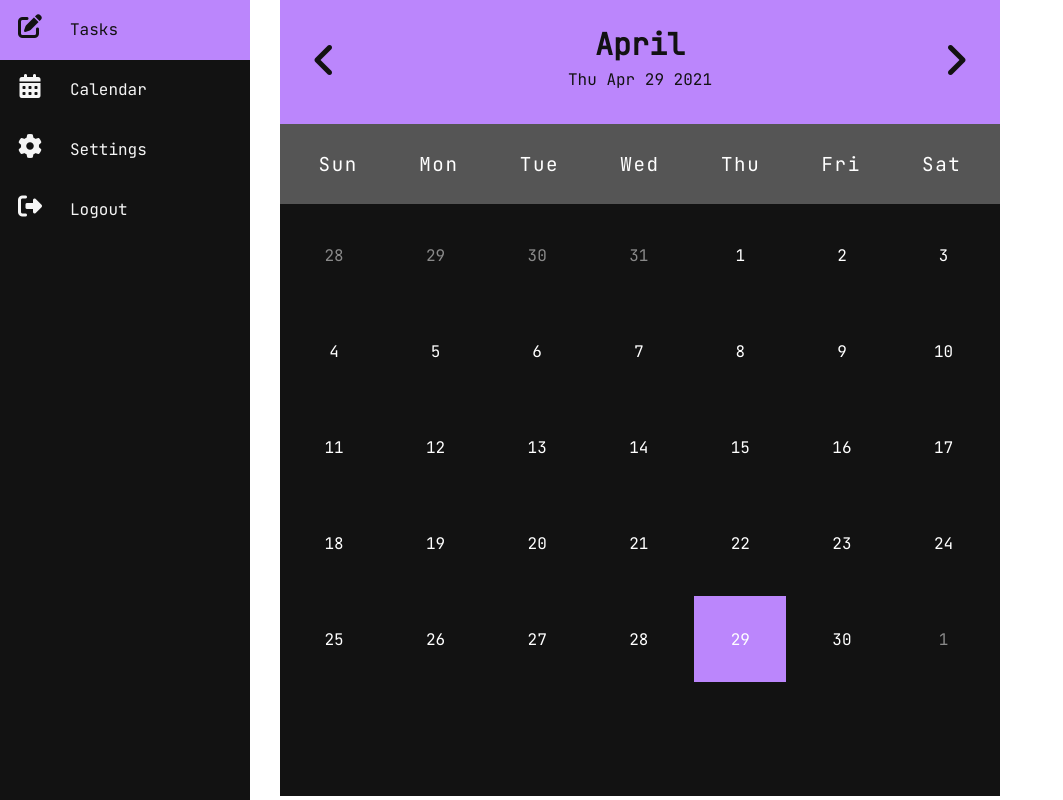
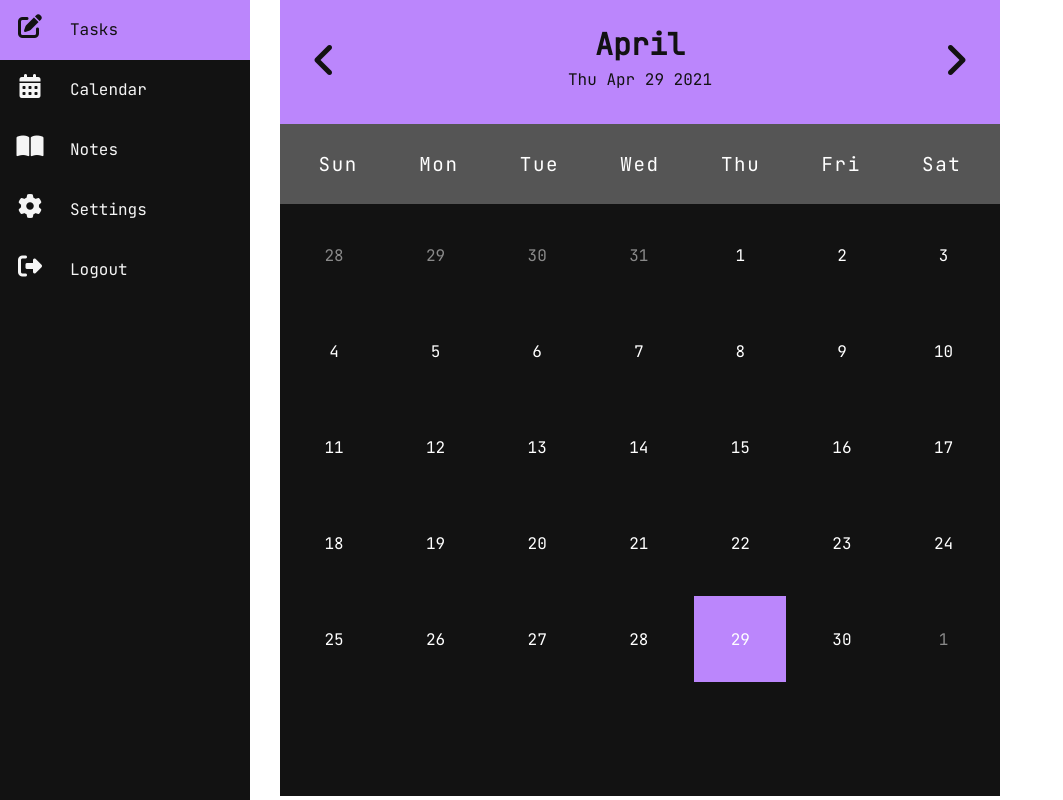
Before and after one commit to girlwhodrawsandstuff/day-planner, a Flask app: page /calendar in a window 1280 px wide. Shown: the whole page, without its empty margins (0-1063 px from the left). Run offline with Flask 2, Linux system fonts and the light colour scheme; some libraries are stand-ins or nearby versions.

Commit message:
feat: add notes section to sidebar

```diff
--- a/templates/calendar.html
+++ b/templates/calendar.html
@@ -27,6 +27,12 @@
           <a class="sidebar-link" href="/calendar">
           <span class="icon"><i class="fas fa-calendar-alt"></i></span>
           <span class="title">Calendar</span>
+          </a>
+        </li>
+        <li>
+          <a class="sidebar-link" href="">
+          <span class="icon"><i class="fas fa-book-open"></i></span>
+          <span class="title">Notes</span>
           </a>
         </li>
         <li class="sidebar-item">
--- a/templates/settings.html
+++ b/templates/settings.html
@@ -26,6 +26,12 @@
           <a class="sidebar-link" href="/calendar">
           <span class="icon"><i class="fas fa-calendar-alt"></i></span>
           <span class="title">Calendar</span>
+          </a>
+        </li>
+        <li>
+          <a class="sidebar-link" href="">
+          <span class="icon"><i class="fas fa-book-open"></i></span>
+          <span class="title">Notes</span>
           </a>
         </li>
         <li class="sidebar-item">
--- a/templates/tasks.html
+++ b/templates/tasks.html
@@ -26,6 +26,12 @@
           <a class="sidebar-link" href="/calendar">
           <span class="icon"><i class="fas fa-calendar-alt"></i></span>
           <span class="title">Calendar</span>
+          </a>
+        </li>
+        <li>
+          <a class="sidebar-link" href="">
+          <span class="icon"><i class="fas fa-book-open"></i></span>
+          <span class="title">Notes</span>
           </a>
         </li>
         <li class="sidebar-item">
```
